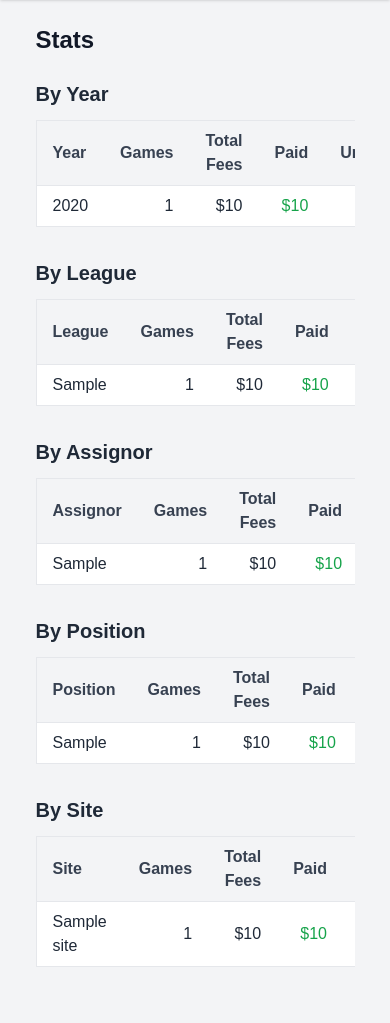
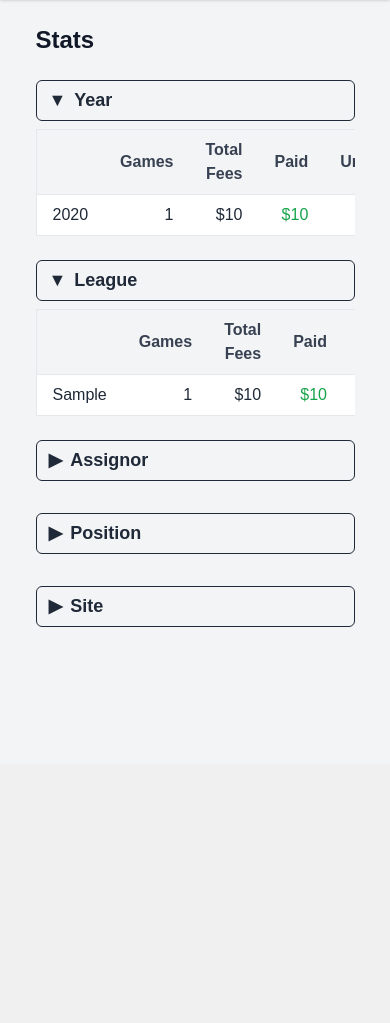
Before and after one commit to ncarsner/officiating-tracker, a Django app: page /stats/ in a window 390 px wide; the page is wider, and only the part inside the window is pictured. Shown: the part 80-1103 px from the top of that part. After the commit the page ends 707 px from the top of that part, so only its background shows below. Run offline with Django 5.2, Linux system fonts and the light colour scheme; a user stored in the database is signed in; tables that the repository leaves empty hold one stand-in row (values such as "Sample post").

Commit message:
feat: client-side paid filter, collapsible stats, thousands separators
- Game list Unpaid/All toggle converted to client-side JS; all rows render
  in DOM with data-paid attr, paid-hidden CSS class applied on toggle;
  removes server-side f_paid queryset filter
- Stats page h3 headers replaced with collapsible bordered toggle buttons
  (left-side chevron, label without "By" prefix, CSS grid animation);
  first-column th removed since button serves as group label
- Summary widget metrics grid collapses to 1 column below lg breakpoint
- Thousands separators added (intcomma) to all fee, count, and mileage
  values on game list and stats pages; adds django.contrib.humanize

```diff
--- a/project/settings.py
+++ b/project/settings.py
@@ -36,6 +36,7 @@ INSTALLED_APPS = [
     "django.contrib.sessions",
     "django.contrib.messages",
     "django.contrib.staticfiles",
+    "django.contrib.humanize",
     "django.contrib.sites",
     "allauth",
     "allauth.account",
--- a/tracker/templates/game/stats.html
+++ b/tracker/templates/game/stats.html
@@ -1,4 +1,5 @@
 {% extends 'base.html' %}
+{% load humanize %}
 
 {% block title %} Stats {% endblock %}
 
@@ -6,32 +7,65 @@
 
 <h2 class="text-2xl font-bold mb-6">Stats</h2>
 
-{% with headers="Games,Total Fees,Paid Fees,Unpaid Fees,Total Miles" %}
+<style>
+  .stats-body {
+    display: grid;
+    grid-template-rows: 1fr;
+    transition: grid-template-rows 0.25s ease-in-out;
+  }
+  .stats-body.stats-collapsed {
+    grid-template-rows: 0fr;
+  }
+  .stats-body > div {
+    overflow: hidden;
+  }
+  .stats-toggle {
+    display: flex;
+    align-items: center;
+    gap: 0.5rem;
+    width: 100%;
+    text-align: left;
+    font-size: 1.125rem;
+    font-weight: 600;
+    padding: 0.375rem 0.75rem;
+    margin-bottom: 0.5rem;
+    border: 1px solid;
+    border-radius: 0.375rem;
+    cursor: pointer;
+    transition: background-color 0.15s;
+  }
+</style>
+
+{% with btn_cls="stats-toggle border-gray-300 dark:border-gray-500 text-gray-800 dark:text-gray-200 hover:bg-gray-50 dark:hover:bg-gray-700 focus:outline-none focus:ring-2 focus:ring-blue-400" %}
+{% with th_cls="px-4 py-2 text-right text-gray-700 dark:text-gray-300" %}
 
 {# By Year #}
-<section class="mb-8">
-  <h3 class="text-xl font-semibold mb-3 text-gray-800 dark:text-gray-200">By Year</h3>
+<section class="mb-6">
+  <button type="button" class="{{ btn_cls }}" aria-expanded="true" data-target="section-year">
+    <span class="chevron">▼</span> Year
+  </button>
+  <div id="section-year" class="stats-body">
     <div class="overflow-x-auto">
       <table class="min-w-full border border-gray-200 bg-white dark:bg-gray-800 rounded shadow">
         <thead class="bg-gray-100 dark:bg-gray-700">
           <tr>
-          <th class="px-4 py-2 text-left text-gray-700 dark:text-gray-300">Year</th>
-          <th class="px-4 py-2 text-right text-gray-700 dark:text-gray-300">Games</th>
-          <th class="px-4 py-2 text-right text-gray-700 dark:text-gray-300">Total Fees</th>
-          <th class="px-4 py-2 text-right text-gray-700 dark:text-gray-300">Paid</th>
-          <th class="px-4 py-2 text-right text-gray-700 dark:text-gray-300">Unpaid</th>
-          <th class="px-4 py-2 text-right text-gray-700 dark:text-gray-300">Miles</th>
+            <th class="px-4 py-2 text-left text-gray-700 dark:text-gray-300"></th>
+            <th class="{{ th_cls }}">Games</th>
+            <th class="{{ th_cls }}">Total Fees</th>
+            <th class="{{ th_cls }}">Paid</th>
+            <th class="{{ th_cls }}">Unpaid</th>
+            <th class="{{ th_cls }}">Miles</th>
           </tr>
         </thead>
         <tbody>
           {% for row in by_year %}
           <tr class="border-t hover:bg-gray-50 dark:hover:bg-gray-700">
             <td class="px-4 py-2 text-gray-800 dark:text-gray-200">{{ row.year }}</td>
-          <td class="px-4 py-2 text-right text-gray-800 dark:text-gray-200">{{ row.count }}</td>
-          <td class="px-4 py-2 text-right text-gray-800 dark:text-gray-200">${{ row.total_fees|default:"0"|floatformat:0 }}</td>
-          <td class="px-4 py-2 text-right text-green-600 dark:text-green-400">${{ row.paid_fees|default:"0"|floatformat:0 }}</td>
-          <td class="px-4 py-2 text-right text-red-600 dark:text-red-400">${{ row.unpaid_fees|default:"0"|floatformat:0 }}</td>
-          <td class="px-4 py-2 text-right text-gray-800 dark:text-gray-200">{{ row.total_mileage|default:"0.0"|floatformat:1 }}</td>
+            <td class="px-4 py-2 text-right text-gray-800 dark:text-gray-200">{{ row.count|intcomma }}</td>
+            <td class="px-4 py-2 text-right text-gray-800 dark:text-gray-200">${{ row.total_fees|default:"0"|floatformat:0|intcomma }}</td>
+            <td class="px-4 py-2 text-right text-green-600 dark:text-green-400">${{ row.paid_fees|default:"0"|floatformat:0|intcomma }}</td>
+            <td class="px-4 py-2 text-right text-red-600 dark:text-red-400">${{ row.unpaid_fees|default:"0"|floatformat:0|intcomma }}</td>
+            <td class="px-4 py-2 text-right text-gray-800 dark:text-gray-200">{{ row.total_mileage|default:"0.0"|floatformat:1|intcomma }}</td>
           </tr>
           {% empty %}
           <tr><td colspan="6" class="px-4 py-4 text-center text-gray-500">No data</td></tr>
@@ -39,32 +73,36 @@
         </tbody>
       </table>
     </div>
+  </div>
 </section>
 
 {# By League #}
-<section class="mb-8">
-  <h3 class="text-xl font-semibold mb-3 text-gray-800 dark:text-gray-200">By League</h3>
+<section class="mb-6">
+  <button type="button" class="{{ btn_cls }}" aria-expanded="true" data-target="section-league">
+    <span class="chevron">▼</span> League
+  </button>
+  <div id="section-league" class="stats-body">
     <div class="overflow-x-auto">
       <table class="min-w-full border border-gray-200 bg-white dark:bg-gray-800 rounded shadow">
         <thead class="bg-gray-100 dark:bg-gray-700">
           <tr>
-          <th class="px-4 py-2 text-left text-gray-700 dark:text-gray-300">League</th>
-          <th class="px-4 py-2 text-right text-gray-700 dark:text-gray-300">Games</th>
-          <th class="px-4 py-2 text-right text-gray-700 dark:text-gray-300">Total Fees</th>
-          <th class="px-4 py-2 text-right text-gray-700 dark:text-gray-300">Paid</th>
-          <th class="px-4 py-2 text-right text-gray-700 dark:text-gray-300">Unpaid</th>
-          <th class="px-4 py-2 text-right text-gray-700 dark:text-gray-300">Miles</th>
+            <th class="px-4 py-2 text-left text-gray-700 dark:text-gray-300"></th>
+            <th class="{{ th_cls }}">Games</th>
+            <th class="{{ th_cls }}">Total Fees</th>
+            <th class="{{ th_cls }}">Paid</th>
+            <th class="{{ th_cls }}">Unpaid</th>
+            <th class="{{ th_cls }}">Miles</th>
           </tr>
         </thead>
         <tbody>
           {% for row in by_league %}
           <tr class="border-t hover:bg-gray-50 dark:hover:bg-gray-700">
             <td class="px-4 py-2 text-gray-800 dark:text-gray-200">{{ row.league__organization|default:"—" }}</td>
-          <td class="px-4 py-2 text-right text-gray-800 dark:text-gray-200">{{ row.count }}</td>
-          <td class="px-4 py-2 text-right text-gray-800 dark:text-gray-200">${{ row.total_fees|default:"0"|floatformat:0 }}</td>
-          <td class="px-4 py-2 text-right text-green-600 dark:text-green-400">${{ row.paid_fees|default:"0"|floatformat:0 }}</td>
-          <td class="px-4 py-2 text-right text-red-600 dark:text-red-400">${{ row.unpaid_fees|default:"0"|floatformat:0 }}</td>
-          <td class="px-4 py-2 text-right text-gray-800 dark:text-gray-200">{{ row.total_mileage|default:"0.0"|floatformat:1 }}</td>
+            <td class="px-4 py-2 text-right text-gray-800 dark:text-gray-200">{{ row.count|intcomma }}</td>
+            <td class="px-4 py-2 text-right text-gray-800 dark:text-gray-200">${{ row.total_fees|default:"0"|floatformat:0|intcomma }}</td>
+            <td class="px-4 py-2 text-right text-green-600 dark:text-green-400">${{ row.paid_fees|default:"0"|floatformat:0|intcomma }}</td>
+            <td class="px-4 py-2 text-right text-red-600 dark:text-red-400">${{ row.unpaid_fees|default:"0"|floatformat:0|intcomma }}</td>
+            <td class="px-4 py-2 text-right text-gray-800 dark:text-gray-200">{{ row.total_mileage|default:"0.0"|floatformat:1|intcomma }}</td>
           </tr>
           {% empty %}
           <tr><td colspan="6" class="px-4 py-4 text-center text-gray-500">No data</td></tr>
@@ -72,32 +110,36 @@
         </tbody>
       </table>
     </div>
+  </div>
 </section>
 
 {# By Assignor #}
-<section class="mb-8">
-  <h3 class="text-xl font-semibold mb-3 text-gray-800 dark:text-gray-200">By Assignor</h3>
+<section class="mb-6">
+  <button type="button" class="{{ btn_cls }}" aria-expanded="false" data-target="section-assignor">
+    <span class="chevron">▶</span> Assignor
+  </button>
+  <div id="section-assignor" class="stats-body stats-collapsed">
     <div class="overflow-x-auto">
       <table class="min-w-full border border-gray-200 bg-white dark:bg-gray-800 rounded shadow">
         <thead class="bg-gray-100 dark:bg-gray-700">
           <tr>
-          <th class="px-4 py-2 text-left text-gray-700 dark:text-gray-300">Assignor</th>
-          <th class="px-4 py-2 text-right text-gray-700 dark:text-gray-300">Games</th>
-          <th class="px-4 py-2 text-right text-gray-700 dark:text-gray-300">Total Fees</th>
-          <th class="px-4 py-2 text-right text-gray-700 dark:text-gray-300">Paid</th>
-          <th class="px-4 py-2 text-right text-gray-700 dark:text-gray-300">Unpaid</th>
-          <th class="px-4 py-2 text-right text-gray-700 dark:text-gray-300">Miles</th>
+            <th class="px-4 py-2 text-left text-gray-700 dark:text-gray-300"></th>
+            <th class="{{ th_cls }}">Games</th>
+            <th class="{{ th_cls }}">Total Fees</th>
+            <th class="{{ th_cls }}">Paid</th>
+            <th class="{{ th_cls }}">Unpaid</th>
+            <th class="{{ th_cls }}">Miles</th>
           </tr>
         </thead>
         <tbody>
           {% for row in by_assignor %}
           <tr class="border-t hover:bg-gray-50 dark:hover:bg-gray-700">
             <td class="px-4 py-2 text-gray-800 dark:text-gray-200">{{ row.league__assignor|default:"—" }}</td>
-          <td class="px-4 py-2 text-right text-gray-800 dark:text-gray-200">{{ row.count }}</td>
-          <td class="px-4 py-2 text-right text-gray-800 dark:text-gray-200">${{ row.total_fees|default:"0"|floatformat:0 }}</td>
-          <td class="px-4 py-2 text-right text-green-600 dark:text-green-400">${{ row.paid_fees|default:"0"|floatformat:0 }}</td>
-          <td class="px-4 py-2 text-right text-red-600 dark:text-red-400">${{ row.unpaid_fees|default:"0"|floatformat:0 }}</td>
-          <td class="px-4 py-2 text-right text-gray-800 dark:text-gray-200">{{ row.total_mileage|default:"0.0"|floatformat:1 }}</td>
+            <td class="px-4 py-2 text-right text-gray-800 dark:text-gray-200">{{ row.count|intcomma }}</td>
+            <td class="px-4 py-2 text-right text-gray-800 dark:text-gray-200">${{ row.total_fees|default:"0"|floatformat:0|intcomma }}</td>
+            <td class="px-4 py-2 text-right text-green-600 dark:text-green-400">${{ row.paid_fees|default:"0"|floatformat:0|intcomma }}</td>
+            <td class="px-4 py-2 text-right text-red-600 dark:text-red-400">${{ row.unpaid_fees|default:"0"|floatformat:0|intcomma }}</td>
+            <td class="px-4 py-2 text-right text-gray-800 dark:text-gray-200">{{ row.total_mileage|default:"0.0"|floatformat:1|intcomma }}</td>
           </tr>
           {% empty %}
           <tr><td colspan="6" class="px-4 py-4 text-center text-gray-500">No data</td></tr>
@@ -105,32 +147,36 @@
         </tbody>
       </table>
     </div>
+  </div>
 </section>
 
 {# By Position #}
-<section class="mb-8">
-  <h3 class="text-xl font-semibold mb-3 text-gray-800 dark:text-gray-200">By Position</h3>
+<section class="mb-6">
+  <button type="button" class="{{ btn_cls }}" aria-expanded="false" data-target="section-position">
+    <span class="chevron">▶</span> Position
+  </button>
+  <div id="section-position" class="stats-body stats-collapsed">
     <div class="overflow-x-auto">
       <table class="min-w-full border border-gray-200 bg-white dark:bg-gray-800 rounded shadow">
         <thead class="bg-gray-100 dark:bg-gray-700">
           <tr>
-          <th class="px-4 py-2 text-left text-gray-700 dark:text-gray-300">Position</th>
-          <th class="px-4 py-2 text-right text-gray-700 dark:text-gray-300">Games</th>
-          <th class="px-4 py-2 text-right text-gray-700 dark:text-gray-300">Total Fees</th>
-          <th class="px-4 py-2 text-right text-gray-700 dark:text-gray-300">Paid</th>
-          <th class="px-4 py-2 text-right text-gray-700 dark:text-gray-300">Unpaid</th>
-          <th class="px-4 py-2 text-right text-gray-700 dark:text-gray-300">Miles</th>
+            <th class="px-4 py-2 text-left text-gray-700 dark:text-gray-300"></th>
+            <th class="{{ th_cls }}">Games</th>
+            <th class="{{ th_cls }}">Total Fees</th>
+            <th class="{{ th_cls }}">Paid</th>
+            <th class="{{ th_cls }}">Unpaid</th>
+            <th class="{{ th_cls }}">Miles</th>
           </tr>
         </thead>
         <tbody>
           {% for row in by_position %}
           <tr class="border-t hover:bg-gray-50 dark:hover:bg-gray-700">
             <td class="px-4 py-2 text-gray-800 dark:text-gray-200">{{ row.position|default:"—" }}</td>
-          <td class="px-4 py-2 text-right text-gray-800 dark:text-gray-200">{{ row.count }}</td>
-          <td class="px-4 py-2 text-right text-gray-800 dark:text-gray-200">${{ row.total_fees|default:"0"|floatformat:0 }}</td>
-          <td class="px-4 py-2 text-right text-green-600 dark:text-green-400">${{ row.paid_fees|default:"0"|floatformat:0 }}</td>
-          <td class="px-4 py-2 text-right text-red-600 dark:text-red-400">${{ row.unpaid_fees|default:"0"|floatformat:0 }}</td>
-          <td class="px-4 py-2 text-right text-gray-800 dark:text-gray-200">{{ row.total_mileage|default:"0.0"|floatformat:1 }}</td>
+            <td class="px-4 py-2 text-right text-gray-800 dark:text-gray-200">{{ row.count|intcomma }}</td>
+            <td class="px-4 py-2 text-right text-gray-800 dark:text-gray-200">${{ row.total_fees|default:"0"|floatformat:0|intcomma }}</td>
+            <td class="px-4 py-2 text-right text-green-600 dark:text-green-400">${{ row.paid_fees|default:"0"|floatformat:0|intcomma }}</td>
+            <td class="px-4 py-2 text-right text-red-600 dark:text-red-400">${{ row.unpaid_fees|default:"0"|floatformat:0|intcomma }}</td>
+            <td class="px-4 py-2 text-right text-gray-800 dark:text-gray-200">{{ row.total_mileage|default:"0.0"|floatformat:1|intcomma }}</td>
           </tr>
           {% empty %}
           <tr><td colspan="6" class="px-4 py-4 text-center text-gray-500">No data</td></tr>
@@ -138,32 +184,36 @@
         </tbody>
       </table>
     </div>
+  </div>
 </section>
 
 {# By Site #}
-<section class="mb-8">
-  <h3 class="text-xl font-semibold mb-3 text-gray-800 dark:text-gray-200">By Site</h3>
+<section class="mb-6">
+  <button type="button" class="{{ btn_cls }}" aria-expanded="false" data-target="section-site">
+    <span class="chevron">▶</span> Site
+  </button>
+  <div id="section-site" class="stats-body stats-collapsed">
     <div class="overflow-x-auto">
       <table class="min-w-full border border-gray-200 bg-white dark:bg-gray-800 rounded shadow">
         <thead class="bg-gray-100 dark:bg-gray-700">
           <tr>
-          <th class="px-4 py-2 text-left text-gray-700 dark:text-gray-300">Site</th>
-          <th class="px-4 py-2 text-right text-gray-700 dark:text-gray-300">Games</th>
-          <th class="px-4 py-2 text-right text-gray-700 dark:text-gray-300">Total Fees</th>
-          <th class="px-4 py-2 text-right text-gray-700 dark:text-gray-300">Paid</th>
-          <th class="px-4 py-2 text-right text-gray-700 dark:text-gray-300">Unpaid</th>
-          <th class="px-4 py-2 text-right text-gray-700 dark:text-gray-300">Miles</th>
+            <th class="px-4 py-2 text-left text-gray-700 dark:text-gray-300"></th>
+            <th class="{{ th_cls }}">Games</th>
+            <th class="{{ th_cls }}">Total Fees</th>
+            <th class="{{ th_cls }}">Paid</th>
+            <th class="{{ th_cls }}">Unpaid</th>
+            <th class="{{ th_cls }}">Miles</th>
           </tr>
         </thead>
         <tbody>
           {% for row in by_site %}
           <tr class="border-t hover:bg-gray-50 dark:hover:bg-gray-700">
             <td class="px-4 py-2 text-gray-800 dark:text-gray-200">{{ row.site__name|default:"—" }}</td>
-          <td class="px-4 py-2 text-right text-gray-800 dark:text-gray-200">{{ row.count }}</td>
-          <td class="px-4 py-2 text-right text-gray-800 dark:text-gray-200">${{ row.total_fees|default:"0"|floatformat:0 }}</td>
-          <td class="px-4 py-2 text-right text-green-600 dark:text-green-400">${{ row.paid_fees|default:"0"|floatformat:0 }}</td>
-          <td class="px-4 py-2 text-right text-red-600 dark:text-red-400">${{ row.unpaid_fees|default:"0"|floatformat:0 }}</td>
-          <td class="px-4 py-2 text-right text-gray-800 dark:text-gray-200">{{ row.total_mileage|default:"0.0"|floatformat:1 }}</td>
+            <td class="px-4 py-2 text-right text-gray-800 dark:text-gray-200">{{ row.count|intcomma }}</td>
+            <td class="px-4 py-2 text-right text-gray-800 dark:text-gray-200">${{ row.total_fees|default:"0"|floatformat:0|intcomma }}</td>
+            <td class="px-4 py-2 text-right text-green-600 dark:text-green-400">${{ row.paid_fees|default:"0"|floatformat:0|intcomma }}</td>
+            <td class="px-4 py-2 text-right text-red-600 dark:text-red-400">${{ row.unpaid_fees|default:"0"|floatformat:0|intcomma }}</td>
+            <td class="px-4 py-2 text-right text-gray-800 dark:text-gray-200">{{ row.total_mileage|default:"0.0"|floatformat:1|intcomma }}</td>
           </tr>
           {% empty %}
           <tr><td colspan="6" class="px-4 py-4 text-center text-gray-500">No data</td></tr>
@@ -171,8 +221,22 @@
         </tbody>
       </table>
     </div>
+  </div>
 </section>
 
 {% endwith %}
+{% endwith %}
+
+<script>
+  document.querySelectorAll('.stats-toggle').forEach(btn => {
+    btn.addEventListener('click', () => {
+      const expanded = btn.getAttribute('aria-expanded') === 'true';
+      const target = document.getElementById(btn.dataset.target);
+      btn.setAttribute('aria-expanded', String(!expanded));
+      btn.querySelector('.chevron').textContent = expanded ? '▶' : '▼';
+      target.classList.toggle('stats-collapsed', expanded);
+    });
+  });
+</script>
 
 {% endblock %}
--- a/tracker/views.py
+++ b/tracker/views.py
@@ -84,9 +84,6 @@ def game_list(request: HttpRequest) -> HttpResponse:
         summary_qs = summary_qs.filter(position=f_position)
     if f_site:
         summary_qs = summary_qs.filter(site__name=f_site)
-    if f_paid == "unpaid":
-        summary_qs = summary_qs.filter(fee_paid=False, is_volunteer=False)
-
     eff_fee = Case(
         When(fee__isnull=False, then=F("fee")),
         default=F("league__game_fee"),
```
Also changed, not shown: tracker/templates/game/list.html (+39 -11 lines), CHANGELOG.md. Lines whose indentation alone changed are shown as unchanged.
